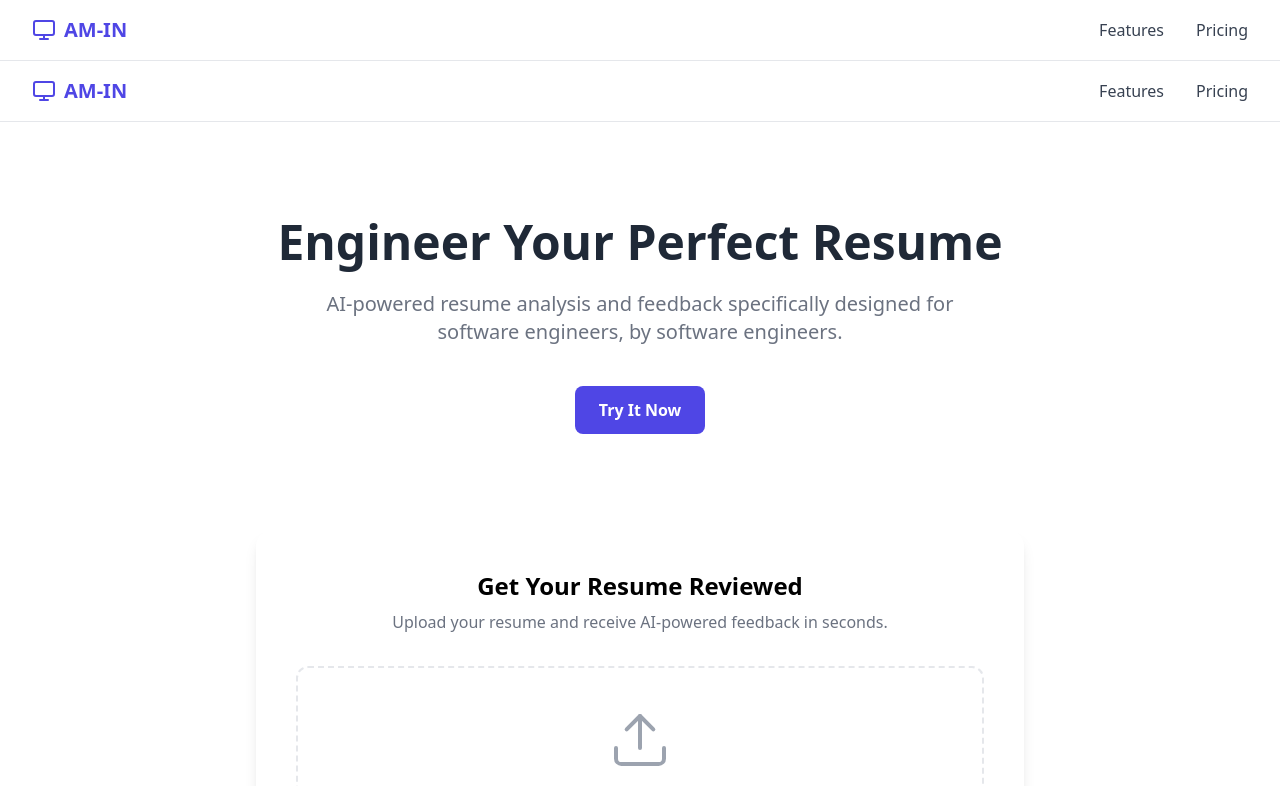
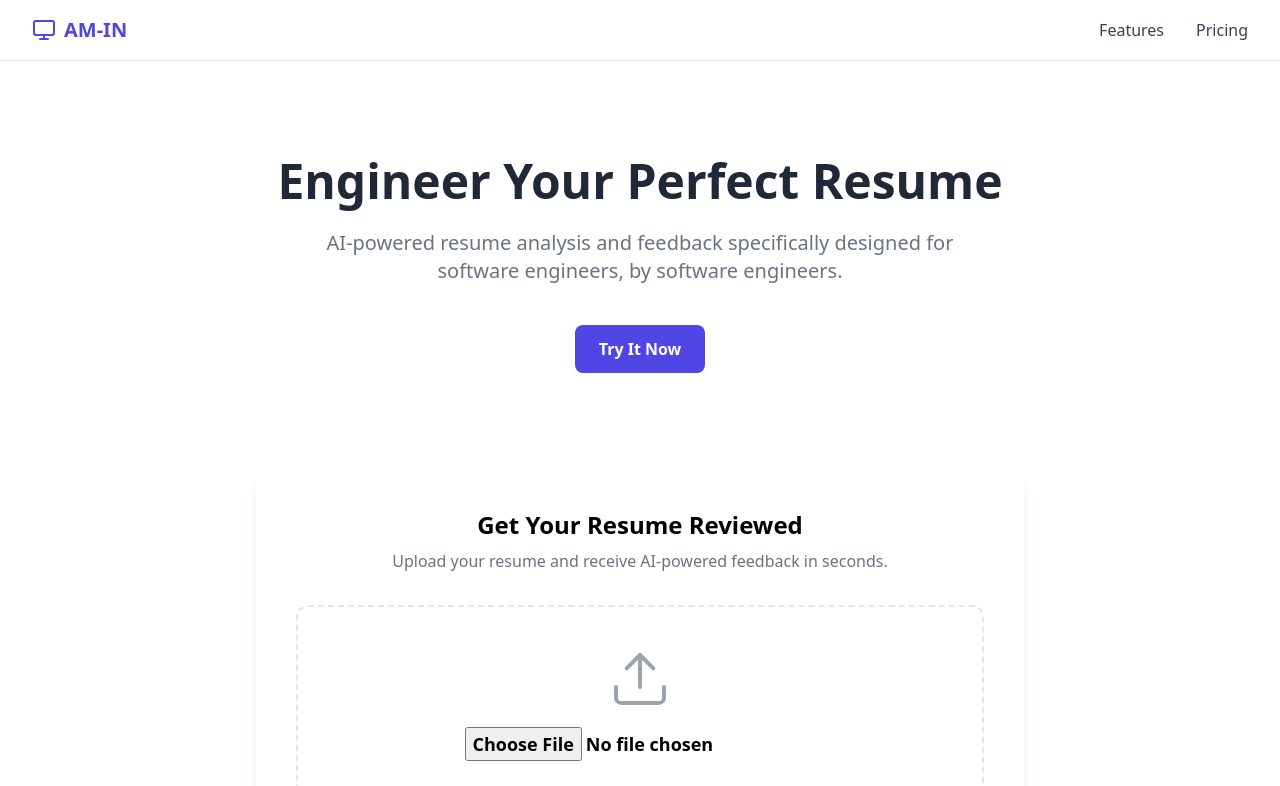
Before and after one commit to Muneer911/amin-client, a Next.js app: page / in a window 1280 px wide. Shown: the top 786 px of the page. Built offline with nearby package versions, Linux system fonts and the light colour scheme.

Commit message:
Remove Header component from Home page to simplify layout and enhance focus on main content.

```diff
--- a/src/app/page.jsx
+++ b/src/app/page.jsx
@@ -11,10 +11,7 @@ export default function Home() {
     <ErrorBoundary>
       <Suspense fallback={<Loading />}>
         <main className="min-h-screen bg-white">
-          <Header />
           <Body />
-
-          {/* Rest of your page content */}
         </main>
       </Suspense>
     </ErrorBoundary>
```
